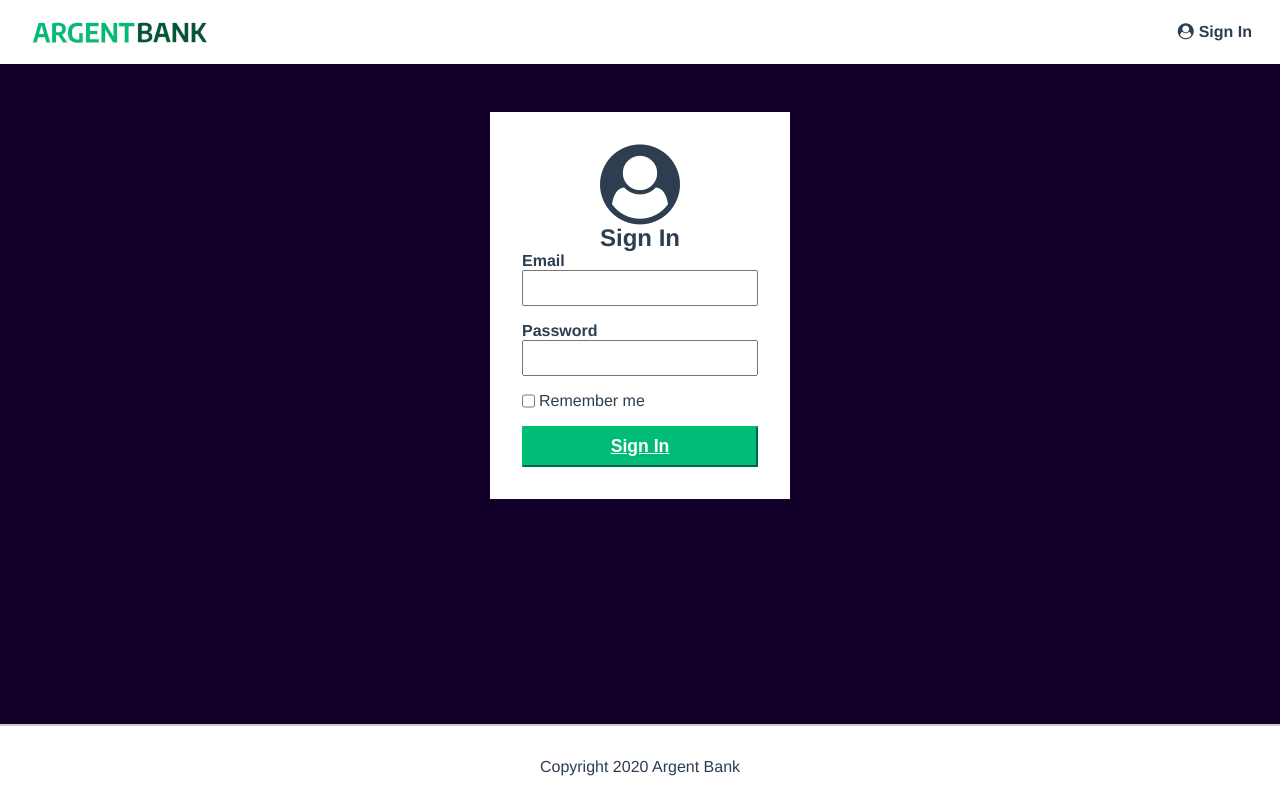
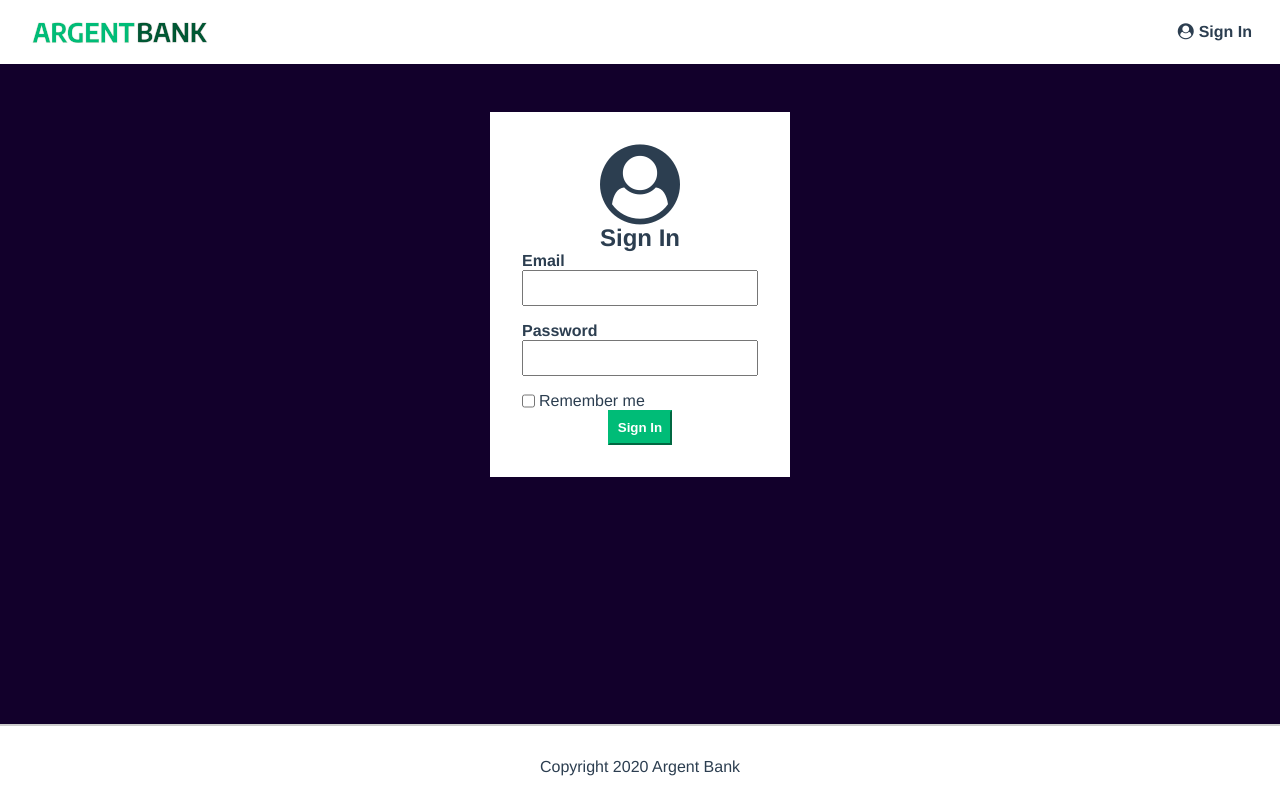
Before and after one commit to LPHoekstra/argentbank, a React (Create React App) app: page /login in a window 1280 px wide. Built offline with nearby package versions, Linux system fonts and the light colour scheme.

Commit message:
formHandler component

```diff
--- /dev/null
+++ b/src/components/FormHandler/index.jsx
@@ -0,0 +1,62 @@
+import { useState } from "react"
+import { useDispatch, useSelector } from "react-redux";
+import { loading, notLoading } from "../../redux/loadersSlice";
+import { setError } from "../../redux/errorSlice";
+import InputWrapper from "../InputWrapper";
+import m from "./index.module.scss";
+
+function FormHandler({ field, buttons, submit, additionalContent }) {
+    const [formData, setFormData] = useState({})
+    const error = useSelector((state) => state.error.errorMsg)
+    const dispatch = useDispatch()
+
+    const handleChange = (input) => {
+        const field = input.id
+        const value = input.value
+        setFormData((prev) => ({ ...prev, [field]: value }));
+    }
+
+    const handleSubmit = async (event) => {
+        try {
+            event.preventDefault()
+            dispatch(loading())
+
+            const jsonData = JSON.stringify(formData)
+            await submit(jsonData)
+        } catch (error) {
+            console.error(error)
+            dispatch(setError(error.message))
+        } finally {
+            dispatch(notLoading())
+        }
+    }
+
+    return (
+        <form onSubmit={(event) => handleSubmit(event)}>
+            {field.map(({ type, placeholder }) => (
+                <InputWrapper
+                    key={type}
+                    type={type}
+                    onChange={(input) => handleChange(input)}
+                    placeholder={placeholder}
+                />
+            ))}
+            {additionalContent && additionalContent}
+            <div className={m.form__btnWrapper}>
+                {buttons.map(({ type, text, onClick}) => (
+                    <button
+                        key={text}
+                        type={type || "submit"}
+                        className="button"
+                        onClick={onClick}
+                    >
+                        {text}
+                    </button>
+                ))}
+            </div>
+            {error && <span className="error-msg">{error}</span>}
+        </form>
+    )
+}
+
+export default FormHandler
--- /dev/null
+++ b/src/components/FormHandler/index.module.scss
@@ -0,0 +1,15 @@
+.form {
+    &__btn {
+        display: block;
+        width: 100%;
+        padding: 8px;
+        font-size: 1.1rem;
+        font-weight: bold;
+        margin-top: 1rem;
+        border-color: #00bc77;
+        background-color: #00bc77;
+        color: #fff;
+        cursor: pointer;
+        text-decoration: underline;
+    }
+}
--- a/src/components/InputWrapper/index.jsx
+++ b/src/components/InputWrapper/index.jsx
@@ -33,7 +33,7 @@ function InputWrapper({ type, onChange, placeholder }) {
                 id={inputProps.id}
                 autoComplete={inputProps.autoComplete}
                 placeholder={placeholder || undefined}
-                onChange={(event) => onChange(event.target.value)}
+                onChange={(event) => onChange(event.target)}
             />
         </div>
     )
--- a/src/containers/EditUserNameForm/index.jsx
+++ b/src/containers/EditUserNameForm/index.jsx
@@ -1,59 +1,31 @@
-import { useState } from "react"
-import InputWrapper from "../../components/InputWrapper"
-import m from "./index.module.scss"
 import { useDispatch, useSelector } from "react-redux"
-import { loading, notLoading } from "../../redux/loadersSlice"
 import userAPI from "../../api/userAPI"
-import { setError } from "../../redux/errorSlice"
 import { setUser } from "../../redux/userSlice"
+import FormHandler from "../../components/FormHandler"
 
 function EditUserNameForm({ setFormOpen, setSuccessMsg }) {
-    const [userName, setUserName] = useState(null)
-    const error = useSelector((state) => state.error.errorMsg)
     const currentUserName = useSelector((state) => state.user.userName)
     const dispatch = useDispatch()
 
-    const handleSubmit = async (event) => {
-        try {
-        event.preventDefault()
-        dispatch(loading())
-
-        const formObject = {
-            "userName": userName
-        }
-
-        const jsonData = JSON.stringify(formObject)
-
+    const handleSubmit = async (jsonData) => {
         const response = await userAPI.changeProfile(jsonData)
 
         dispatch(setUser(response.body))
-        dispatch(notLoading())
         setFormOpen(false)
         setSuccessMsg(response.message)
-        } catch (error) {
-            console.error(error)
-            dispatch(notLoading())
-
-            dispatch(setError(error.message))
-        }
     }
 
     return (
-        <form className={m.form} onSubmit={(event) => handleSubmit(event)}>
-            <InputWrapper
-                type="username"
-                onChange={setUserName}
-                placeholder={currentUserName}
-            />
-            <div className={m.form__btnWrapper}>
-                <button className="button">Save</button>
-                <button className="button" type="button" onClick={() => setFormOpen(false)}>Cancel</button>
-            </div>
-            {error ?
-            <span className="error-msg">{error}</span>
-            :
-            null}
-        </form>
+        <FormHandler
+            field={[
+                { type: "username", placeholder: currentUserName }
+            ]}
+            submit={handleSubmit}
+            buttons={[
+                { text: "Save" },
+                { text: "Cancel", type: "button", onClick: () => setFormOpen(false) }
+            ]}
+        />
     )
 }
 
--- /dev/null
+++ b/src/containers/SignInForm/index.jsx
@@ -0,0 +1,40 @@
+import { useDispatch } from "react-redux"
+import { connected } from "../../redux/authSlice"
+import { useNavigate } from "react-router-dom"
+import userAPI from "../../api/userAPI"
+import FormHandler from "../../components/FormHandler"
+import m from "./index.module.scss"
+
+function SignInForm() {
+    const dispatch = useDispatch()
+    const navigate = useNavigate()
+
+    const handleSubmit = async (jsonData) => {
+            const response = await userAPI.signin(jsonData)
+
+            dispatch(connected())
+            localStorage.setItem("token", response.body.token)
+            navigate("/profile", { replace: true })
+    }
+
+    return (
+        <FormHandler
+            field={[
+                {type: "email"},
+                {type: "password"}
+            ]}
+            submit={handleSubmit}
+            buttons={[
+                {text: "Sign In"}
+            ]}
+            additionalContent={
+                <div className={m.inputRemember}>
+                    <input type="checkbox" id="remember-me" />
+                    <label htmlFor="remember-me">Remember me</label>
+                </div>
+            }
+        />
+    )
+}
+
+export default SignInForm
--- /dev/null
+++ b/src/containers/SignInForm/index.module.scss
@@ -0,0 +1,23 @@
+.form {
+    &__btn {
+        display: block;
+        width: 100%;
+        padding: 8px;
+        font-size: 1.1rem;
+        font-weight: bold;
+        margin-top: 1rem;
+        border-color: #00bc77;
+        background-color: #00bc77;
+        color: #fff;
+        cursor: pointer;
+        text-decoration: underline;
+    }
+}
+
+.inputRemember {
+    display: flex;
+
+    label {
+        margin-left: 0.25rem;
+    }
+}
--- a/src/pages/SignIn/index.jsx
+++ b/src/pages/SignIn/index.jsx
@@ -1,72 +1,14 @@
-import { useState } from "react"
 import m from "./index.module.scss"
-import { useNavigate } from "react-router-dom"
-import { useDispatch, useSelector } from "react-redux"
-import { connected } from "../../redux/authSlice"
-import userAPI from "../../api/userAPI"
-import InputWrapper from "../../components/InputWrapper"
-import { loading, notLoading } from "../../redux/loadersSlice"
-import { setError } from "../../redux/errorSlice"
+import SignInForm from "../../containers/SignInForm"
 
 function SignIn() {
-  const navigate = useNavigate()
-  const error = useSelector((state) => state.error.errorMsg)
-  const [email, setEmail] = useState(null)
-  const [password, setPassword] = useState(null)
-  const dispatch = useDispatch()
-
-  const handleSubmit = async (event) => {
-    try {
-      event.preventDefault()
-      dispatch(loading())
-
-      const formObject = {
-        "email": email,
-        "password": password,
-      }
-
-      const jsonData = JSON.stringify(formObject)
-
-      const data = await userAPI.signin(jsonData)
-
-      dispatch(connected())
-      localStorage.setItem("token", data.body.token)
-
-      dispatch(notLoading())
-      navigate("/profile", { replace: true})
-    } catch (error) {
-      console.error(error)
-      dispatch(notLoading())
-
-      dispatch(setError(error.message))
-    }
-  }
 
   return (
     <main className="main bg-dark">
       <section className={m.signIn__content}>
         <i className={`fa fa-user-circle ${m.signIn__icon}`}></i>
         <h1>Sign In</h1>
-        <form onSubmit={(event) => handleSubmit(event)}>
-          <InputWrapper
-            type="email"
-            onChange={setEmail}
-          />
-          <InputWrapper
-            type="password"
-            onChange={setPassword}
-          />
-          <div className={m.inputRemember}>
-            <input type="checkbox" id="remember-me" />
-            <label htmlFor="remember-me">Remember me</label>
-          </div>
-          <button type="submit" className={m.signIn__btn}>Sign In</button>
-          {error ?
-            <span className="error-msg">{error}</span>
-            :
-            null
-          }
-        </form>
+        <SignInForm />
       </section>
     </main>
   )
--- a/src/pages/SignIn/index.module.scss
+++ b/src/pages/SignIn/index.module.scss
@@ -8,29 +8,7 @@
         padding: 2rem;
     }
 
-    &__btn {
-        display: block;
-        width: 100%;
-        padding: 8px;
-        font-size: 1.1rem;
-        font-weight: bold;
-        margin-top: 1rem;
-        border-color: #00bc77;
-        background-color: #00bc77;
-        color: #fff;
-        cursor: pointer;
-        text-decoration: underline;
-    }
-
     &__icon {
         font-size: 5rem;
     }
 }
-
-.inputRemember {
-    display: flex;
-
-    label {
-        margin-left: 0.25rem;
-    }
-}
```
